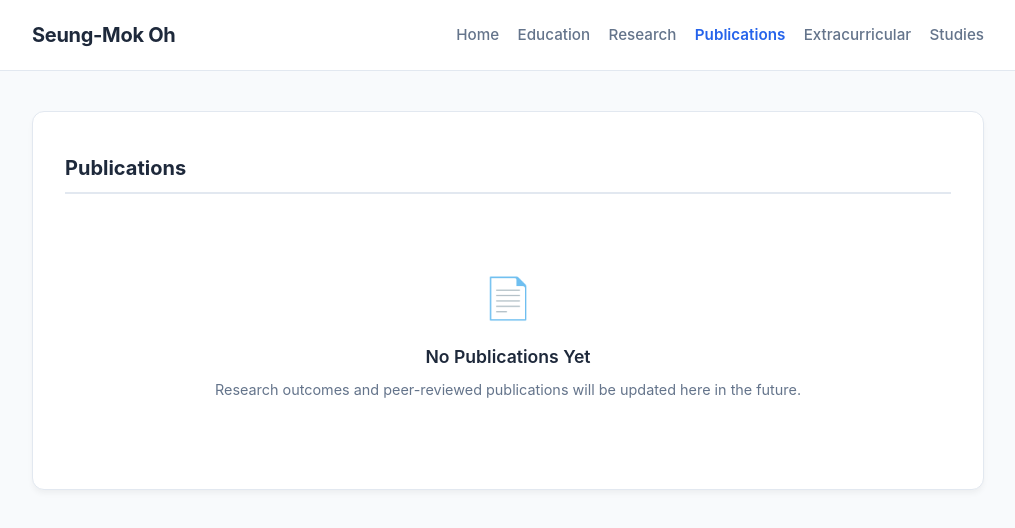
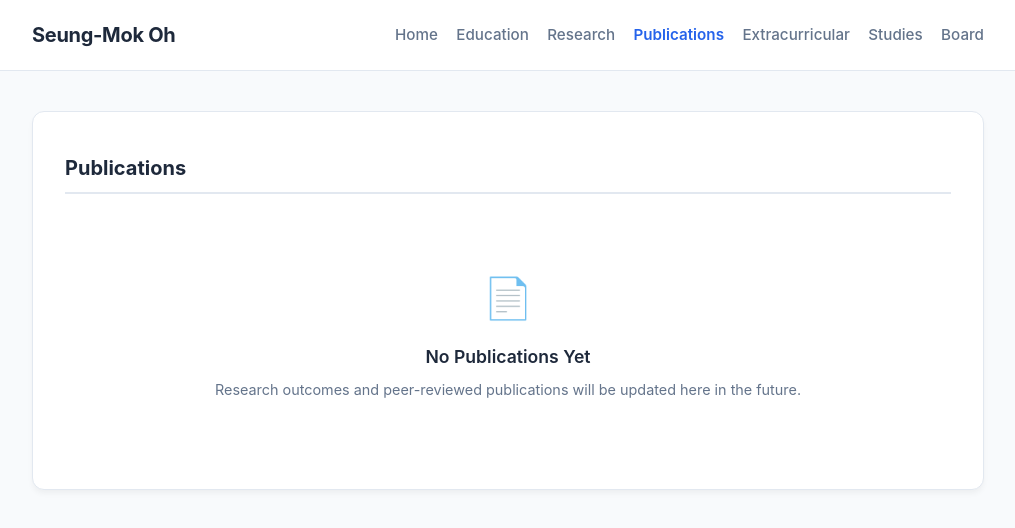
Before and after one commit to ohmazing-SM/ohmazing-SM.github.io, a plain HTML site: page publications.html in a window 1280 px wide. Shown: the whole page, without its empty margins (132-1147 px from the left). Drawn offline with Linux system fonts and the light colour scheme.

Commit message:
publications.html

```diff
--- a/publications.html
+++ b/publications.html
@@ -84,13 +84,14 @@
             *, *::before, *::after { transition: none !important; scroll-behavior: auto !important; }
         }
 
+        @media (max-width: 600px) { .nav-links li:last-child { grid-column: 2; } }
 </style>
 </head>
 <body>
 <header>
 <nav aria-label="Main navigation">
 <a class="logo" href="index.html">Seung-Mok Oh</a>
-<ul class="nav-links"><li><a href="index.html">Home</a></li><li><a href="education.html">Education</a></li><li><a href="research.html">Research</a></li><li><a aria-current="page" class="active" href="publications.html">Publications</a></li><li><a href="extracurricular.html">Extracurricular</a></li><li><a href="studies.html">Studies</a></li></ul>
+<ul class="nav-links"><li><a href="index.html">Home</a></li><li><a href="education.html">Education</a></li><li><a href="research.html">Research</a></li><li><a aria-current="page" class="active" href="publications.html">Publications</a></li><li><a href="extracurricular.html">Extracurricular</a></li><li><a href="studies.html">Studies</a></li><li><a href="board.html">Board</a></li></ul>
 </nav>
 </header>
 <main class="container">
```
